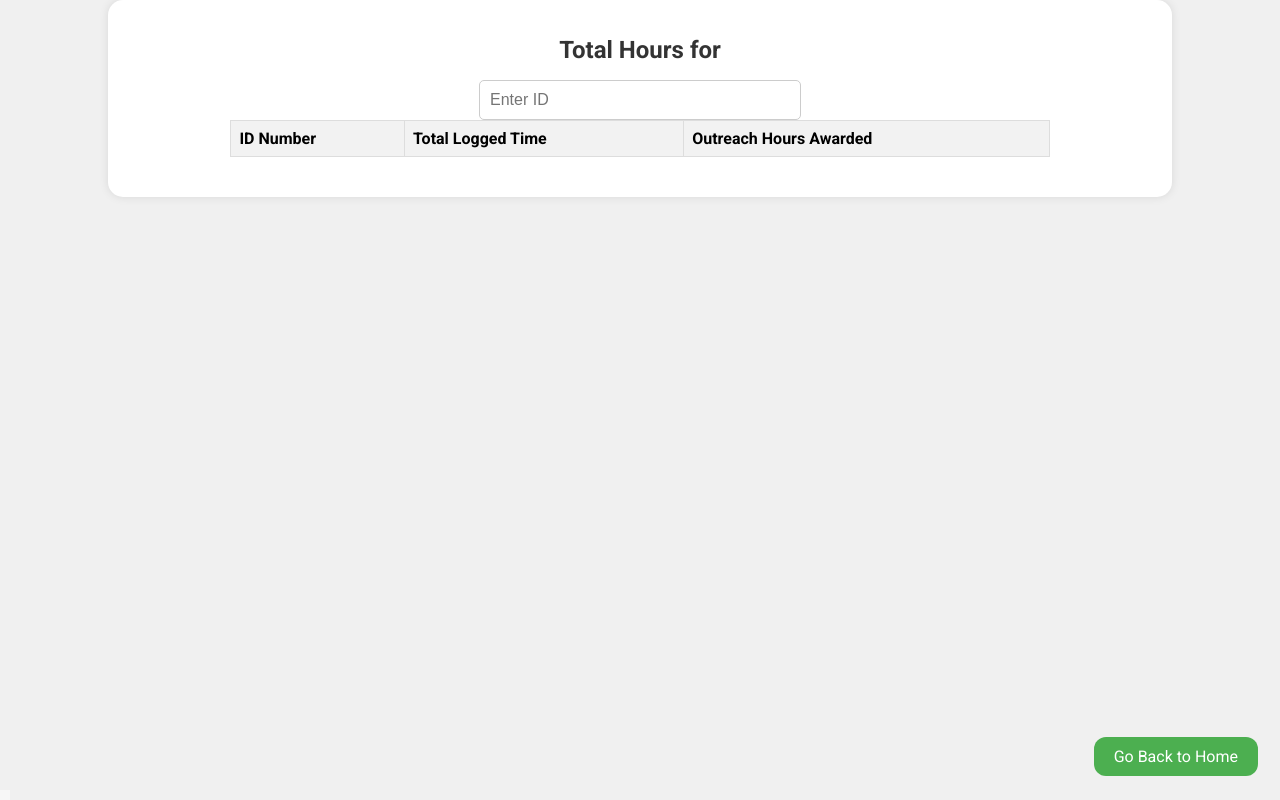
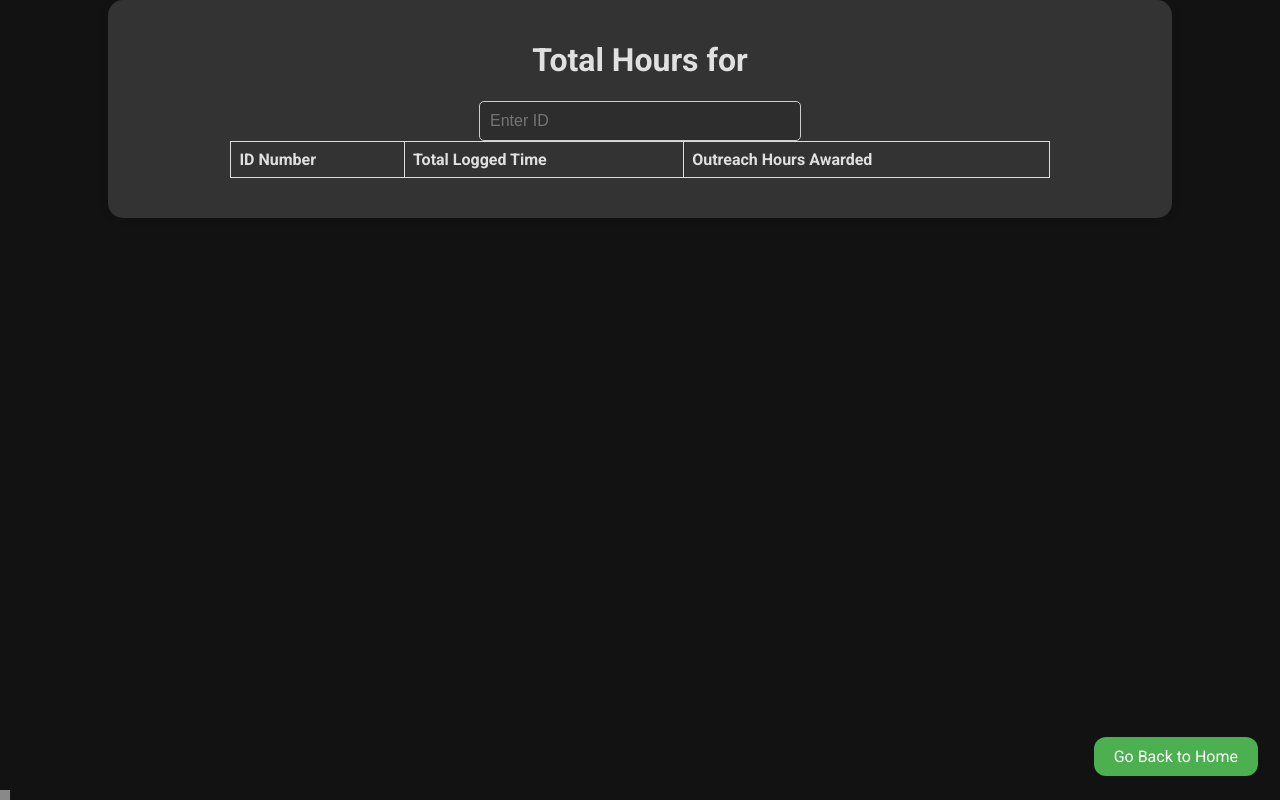
Before and after one commit to SkywardSyntax/HourLogger, a Flask app: template templates/event_hours.html in a window 1280 px wide. Run offline with Flask 3, Linux system fonts and the light colour scheme; the template is opened without the code that fills it, so the values that code supplies are empty.

Commit message:
Implement dark mode for event hours page
Implements dark mode in `event_hours.html` for improved night-time readability.

- Changes the `body` background color to `#121212` for a darker overall appearance.
- Updates the `.container` background color to `#333333` and text color to `#E0E0E0` for better contrast.
- Adjusts the `input[type="text"]` and `input[type="submit"]` styles with a darker background (`#2d2d2d`) and light text color (`#E0E0E0`).
- Modifies the `table`, `th`, and `td` elements to fit the dark theme, including dark backgrounds (`#2d2d2d` for `td`, `#333333` for `th`) and light text color (`#E0E0E0`).

```diff
--- a/templates/event_hours.html
+++ b/templates/event_hours.html
@@ -10,22 +10,22 @@
             align-items: center;
             height: 100vh;
             margin: 0;
-            background-color: #f0f0f0;
+            background-color: #121212; /* Dark mode background */
         }
 
         .container {
             text-align: center;
             padding: 20px;
-            background-color: #fff;
+            background-color: #333333; /* Darker container background */
             border-radius: 15px;
             box-shadow: 0px 0px 10px rgba(0, 0, 0, 0.1);
             width: 80%; /* Occupy 80% of the viewport width */
             margin-bottom: 20px; /* Add space between container and buttons */
+            color: #E0E0E0; /* Light text for better readability */
         }
 
         h1 {
-            color: #333;
-            font-size: 24px;
+            color: #E0E0E0; /* Light text color */
         }
 
         pre {
@@ -39,6 +39,8 @@
             border: 1px solid #ccc;
             width: 300px;
             transition: border .3s;
+            background-color: #2d2d2d; /* Darker input background */
+            color: #E0E0E0; /* Light text color for input */
         }
 
         #searchInput:focus {
@@ -78,16 +80,19 @@
             margin: 0 auto 20px auto; /* Center the table horizontally and add bottom margin*/
             width: 80%;
             border-collapse: collapse;
+            color: #E0E0E0; /* Light text color for table */
         }
 
         th, td {
             border: 1px solid #ddd;
             padding: 8px;
             text-align: left;
+            background-color: #2d2d2d; /* Darker background for table cells */
+            color: #E0E0E0; /* Light text color for table cells */
         }
 
         th {
-            background-color: #f2f2f2;
+            background-color: #333333; /* Darker background for table header */
         }
     </style>
     <link href="https://fonts.googleapis.com/css2?family=Roboto:wght@400;700&display=swap" rel="stylesheet">
```
